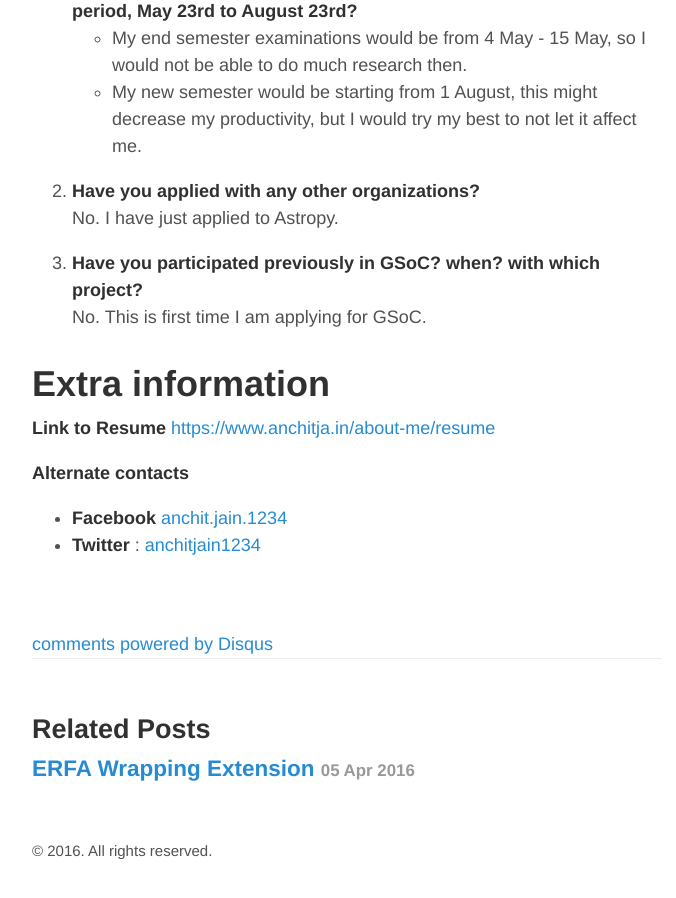
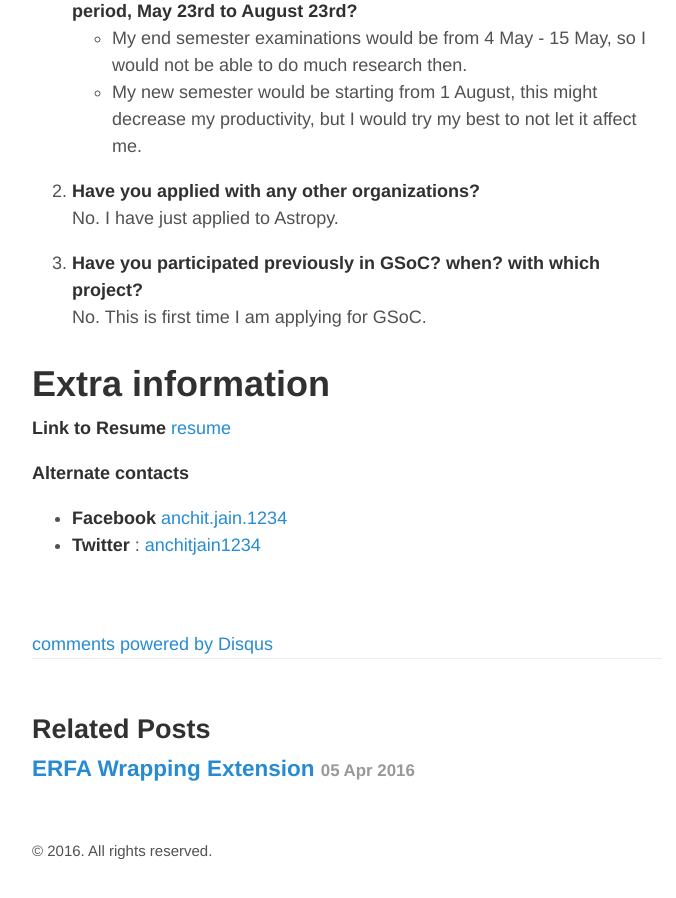
Before and after one commit to anchitjain1234/anchitjain1234.github.io, a Jekyll site: the page built from _posts/2016-03-25-gsoc-proposal.markdown, in a window 1280 px wide and 900 px high, scrolled down 5894 px. Shown: the whole window, without its empty margins (293-969 px from the left). Built offline with Jekyll 4.4.1, drawn with Linux system fonts in a browser that asks for light colours; comment, search, counter and statistics services are not loaded; some of the changed lines change nothing that is shown.

Commit message:
Updated resume url in proposal

```diff
--- a/_posts/2016-03-25-gsoc-proposal.markdown
+++ b/_posts/2016-03-25-gsoc-proposal.markdown
@@ -127,7 +127,7 @@ No. This is first time I am applying for GSoC.
 
 # Extra information
 
-**Link to Resume** [https://www.anchitja.in/about-me/resume](https://www.anchitja.in/about-me/resume)
+**Link to Resume** [resume](http://www.anchitjain.com/assets/resume.pdf/)
 
 **Alternate contacts**
 
```
